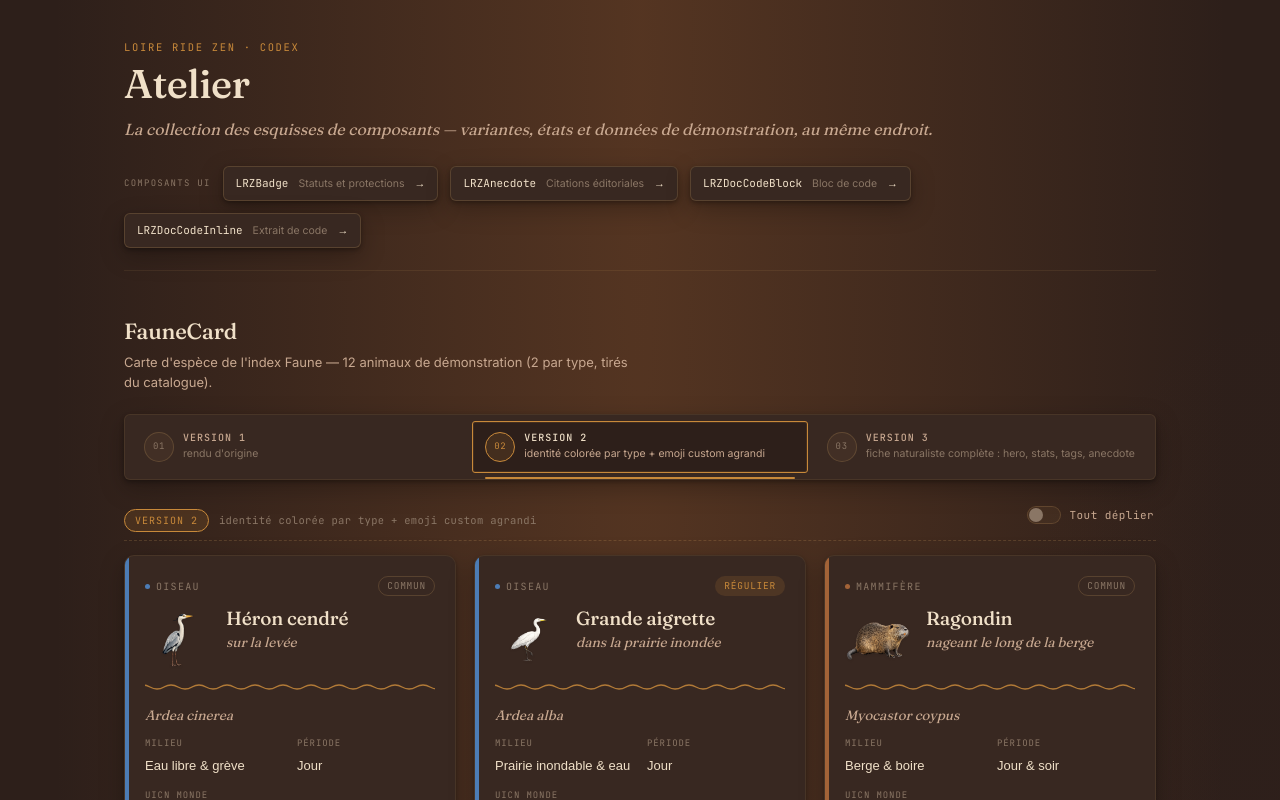
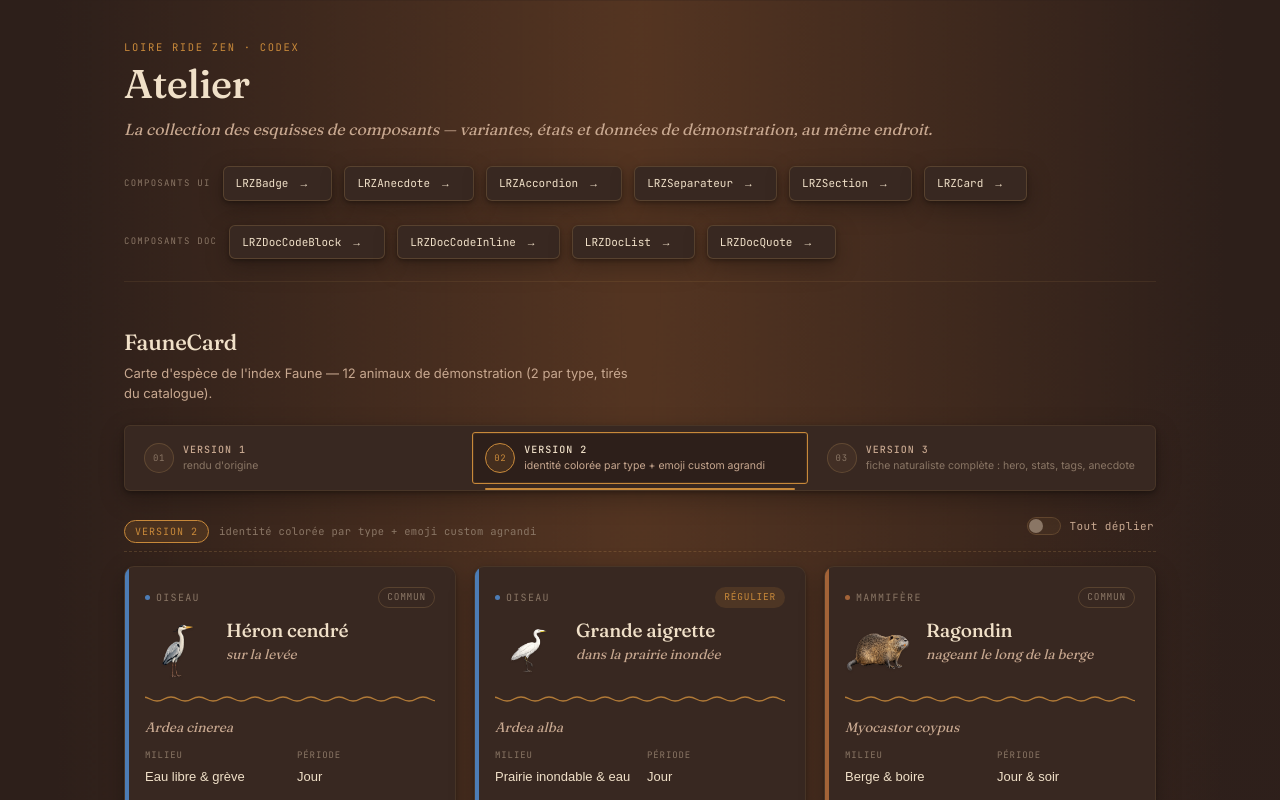
Before and after one commit to iamjulienjulien/loireridezen-codex, a Next.js app: page /atelier in a window 1280 px wide. Shown: the top 800 px of the page. Built offline with nearby package versions, Linux system fonts and the light colour scheme.

Commit message:
[LRZ-CODEX] 🎨 ui > expand atelier navigation with new UI components > 🤠 Julien

```diff
--- a/src/app/atelier/AtelierPage.tsx
+++ b/src/app/atelier/AtelierPage.tsx
@@ -290,7 +290,6 @@ export default function AtelierHomePage({
                             href="/atelier/components/lrz-badge"
                         >
                             <span>LRZBadge</span>
-                            <small>Statuts et protections</small>
                             <span aria-hidden="true">→</span>
                         </Link>
 
@@ -299,16 +298,51 @@ export default function AtelierHomePage({
                             href="/atelier/components/lrz-anecdote"
                         >
                             <span>LRZAnecdote</span>
-                            <small>Citations éditoriales</small>
                             <span aria-hidden="true">→</span>
                         </Link>
+                        <Link
+                            className={styles.componentLink}
+                            href="/atelier/components/lrz-accordion"
+                        >
+                            <span>LRZAccordion</span>
+                            <span aria-hidden="true">→</span>
+                        </Link>
+                        <Link
+                            className={styles.componentLink}
+                            href="/atelier/components/lrz-separateur"
+                        >
+                            <span>LRZSeparateur</span>
+                            <span aria-hidden="true">→</span>
+                        </Link>
+                        <Link
+                            className={styles.componentLink}
+                            href="/atelier/components/lrz-section"
+                        >
+                            <span>LRZSection</span>
+                            <span aria-hidden="true">→</span>
+                        </Link>
+                        <Link
+                            className={styles.componentLink}
+                            href="/atelier/components/lrz-card"
+                        >
+                            <span>LRZCard</span>
+                            <span aria-hidden="true">→</span>
+                        </Link>
+                    </nav>
+                    <nav
+                        className={styles.componentNav}
+                        aria-label="Composants Doc"
+                    >
+                        <span className={styles.componentNavLabel}>
+                            Composants Doc
+                        </span>
 
                         <Link
                             className={styles.componentLink}
                             href="/atelier/components/lrz-doc-code-block"
                         >
                             <span>LRZDocCodeBlock</span>
-                            <small>Bloc de code</small>
+                            {/* <small>Bloc de code</small> */}
                             <span aria-hidden="true">→</span>
                         </Link>
 
@@ -317,7 +351,23 @@ export default function AtelierHomePage({
                             href="/atelier/components/lrz-doc-code-inline"
                         >
                             <span>LRZDocCodeInline</span>
-                            <small>Extrait de code</small>
+                            {/* <small>Extrait de code</small> */}
+                            <span aria-hidden="true">→</span>
+                        </Link>
+
+                        <Link
+                            className={styles.componentLink}
+                            href="/atelier/components/lrz-doc-list"
+                        >
+                            <span>LRZDocList</span>
+                            <span aria-hidden="true">→</span>
+                        </Link>
+
+                        <Link
+                            className={styles.componentLink}
+                            href="/atelier/components/lrz-doc-quote"
+                        >
+                            <span>LRZDocQuote</span>
                             <span aria-hidden="true">→</span>
                         </Link>
                     </nav>
--- a/src/app/atelier/components/ComponentsNavigation/ComponentsNavigation.tsx
+++ b/src/app/atelier/components/ComponentsNavigation/ComponentsNavigation.tsx
@@ -11,6 +11,26 @@ const COMPONENTS = [
         id: "lrz-anecdote",
         label: "LRZAnecdote",
         href: "/atelier/components/lrz-anecdote",
+    },
+    {
+        id: "lrz-accordion",
+        label: "LRZAccordion",
+        href: "/atelier/components/lrz-accordion",
+    },
+    {
+        id: "lrz-separateur",
+        label: "LRZSeparateur",
+        href: "/atelier/components/lrz-separateur",
+    },
+    {
+        id: "lrz-section",
+        label: "LRZSection",
+        href: "/atelier/components/lrz-section",
+    },
+    {
+        id: "lrz-card",
+        label: "LRZCard",
+        href: "/atelier/components/lrz-card",
     },
     {
         id: "lrz-doc-code-block",
```
